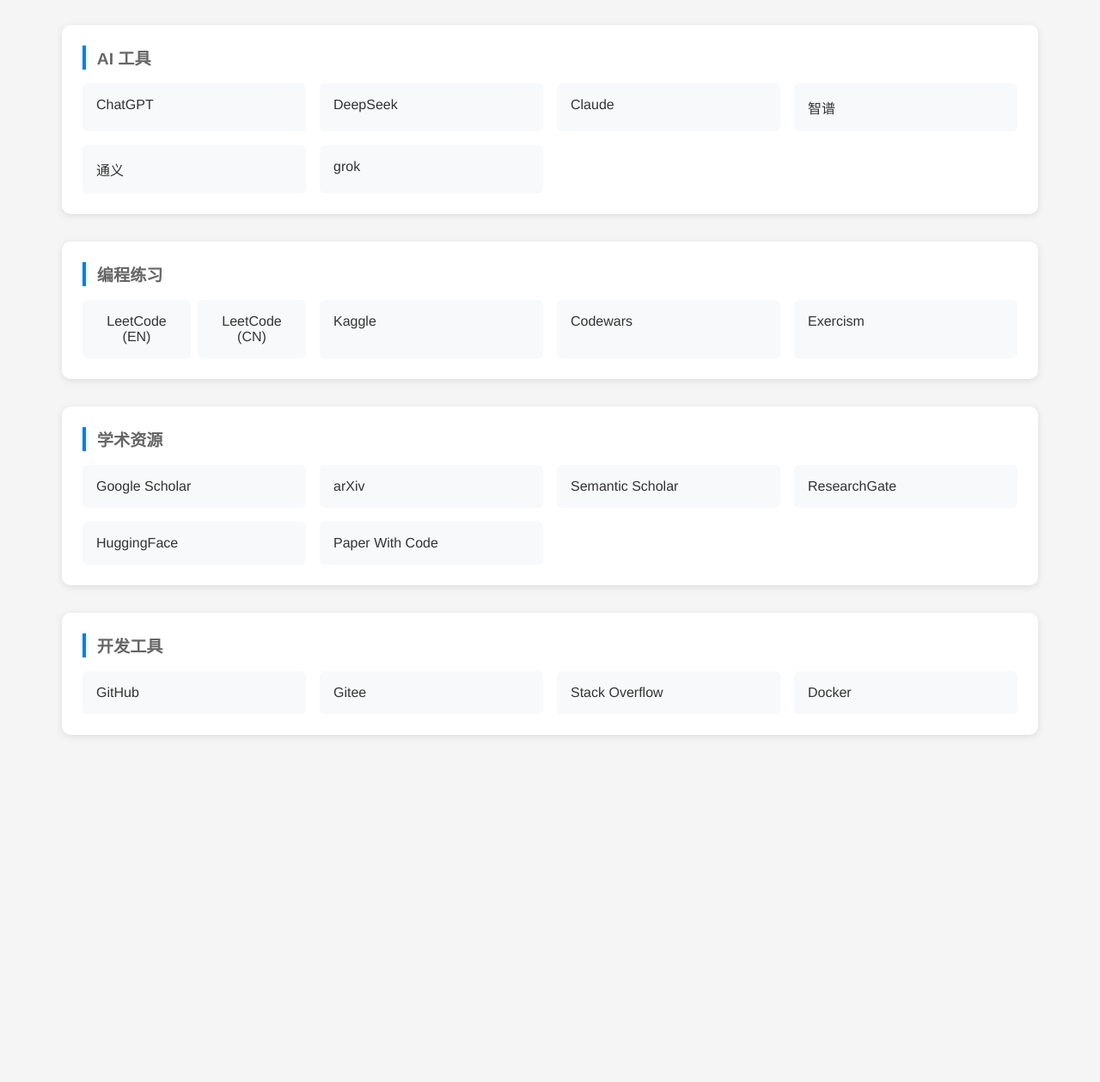
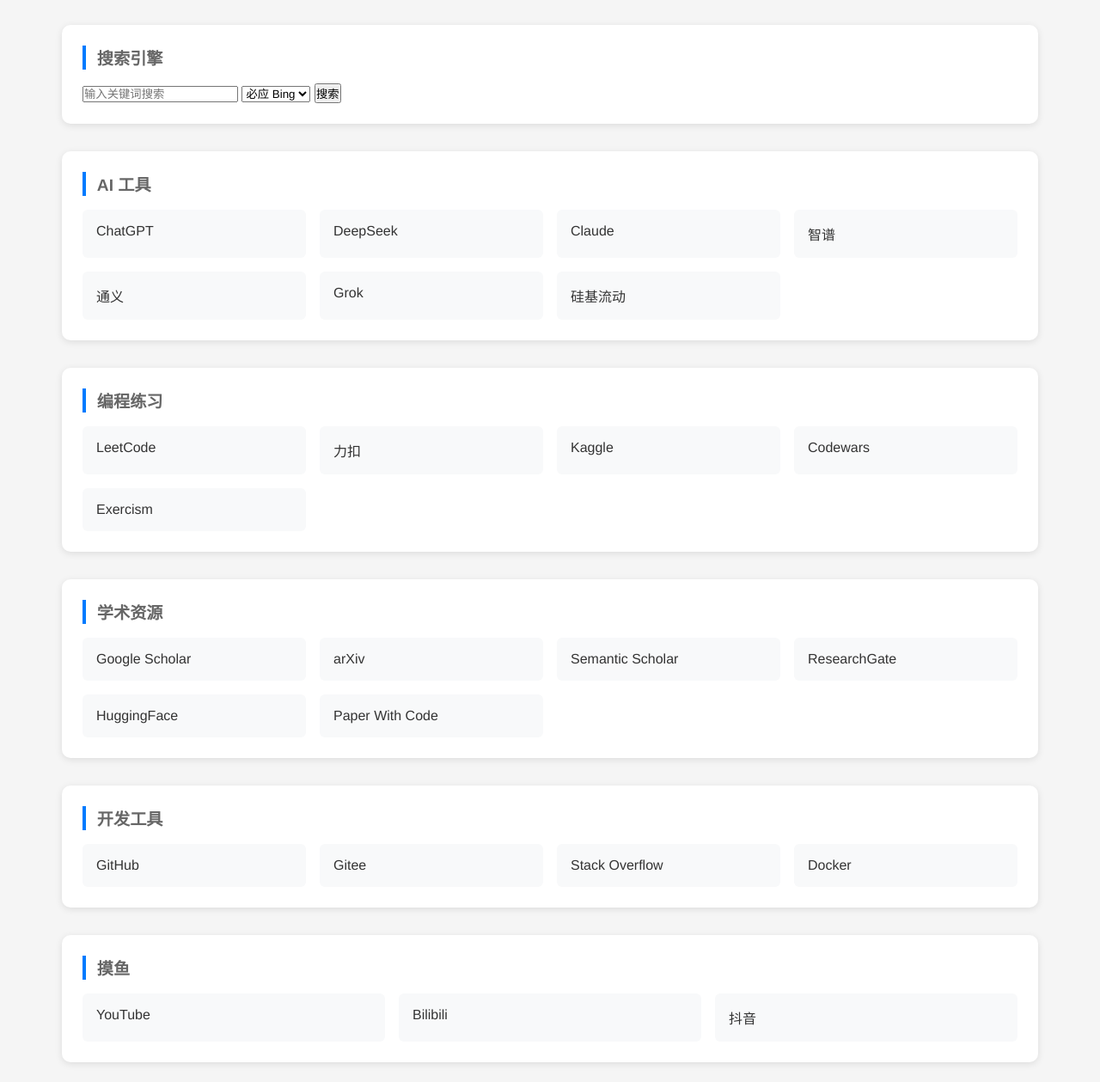
Before and after one commit to disdislike/disdislike.github.io, a plain HTML site: page index.html in a window 1280 px wide. Shown: the part 81-1340 px from the top of the page at 86% size. Before the commit the page ends 1000 px from the top, so only its background shows below. Drawn offline with Linux system fonts and the light colour scheme.

Commit message:
Update index.html

```diff
--- a/index.html
+++ b/index.html
@@ -10,6 +10,19 @@
     <h1>效率工具箱</h1>
 
     <div class="category">
+        <h2>搜索引擎</h2>
+        <div class="search-box">
+            <input type="text" id="searchInput" placeholder="输入关键词搜索">
+            <select id="searchEngine">
+                <option value="https://www.bing.com/search?q=" selected>必应 Bing</option>
+                <option value="https://www.google.com/search?q=">Google</option>
+                <option value="https://www.baidu.com/s?wd=">百度</option>
+            </select>
+            <button onclick="performSearch()">搜索</button>
+        </div>
+    </div>
+
+    <div class="category">
         <h2>AI 工具</h2>
         <div class="link-grid">
             <a href="https://chat.openai.com" target="_blank">ChatGPT</a>
@@ -17,17 +30,16 @@
             <a href="https://claude.ai" target="_blank">Claude</a>
             <a href="https://chatglm.cn/" target="_blank">智谱</a>
             <a href="https://tongyi.aliyun.com/" target="_blank">通义</a>
-            <a href="https://grok.com/" target="_blank">grok</a>
+            <a href="https://grok.com/" target="_blank">Grok</a>
+            <a href="https://cloud.siliconflow.cn/models" target="_blank">硅基流动</a>
         </div>
     </div>
 
     <div class="category">
         <h2>编程练习</h2>
         <div class="link-grid">
-            <div class="link-pair">
-                <a href="https://leetcode.com" target="_blank">LeetCode (EN)</a>
-                <a href="https://leetcode.cn" target="_blank">LeetCode (CN)</a>
-            </div>
+            <a href="https://leetcode.com" target="_blank">LeetCode</a>
+            <a href="https://leetcode.cn" target="_blank">力扣</a>
             <a href="https://www.kaggle.com" target="_blank">Kaggle</a>
             <a href="https://www.codewars.com" target="_blank">Codewars</a>
             <a href="https://exercism.org" target="_blank">Exercism</a>
@@ -55,5 +67,15 @@
             <a href="https://www.docker.com" target="_blank">Docker</a>
         </div>
     </div>
+
+    <div class="category">
+        <h2>摸鱼</h2>
+        <div class="link-grid">
+            <a href="https://www.youtube.com" target="_blank">YouTube</a>
+            <a href="https://www.bilibili.com" target="_blank">Bilibili</a>
+            <a href="https://www.douyin.com/" target="_blank">抖音</a>
+        </div>
+    </div>
+
 </body>
 </html>
```
